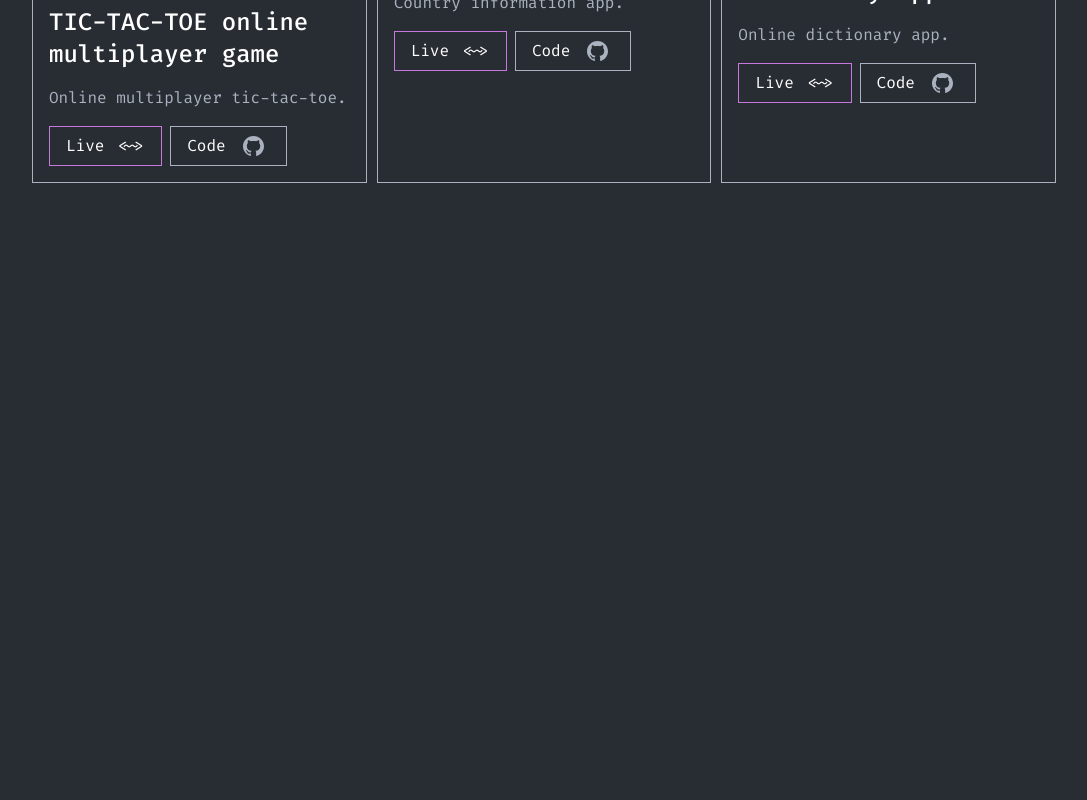
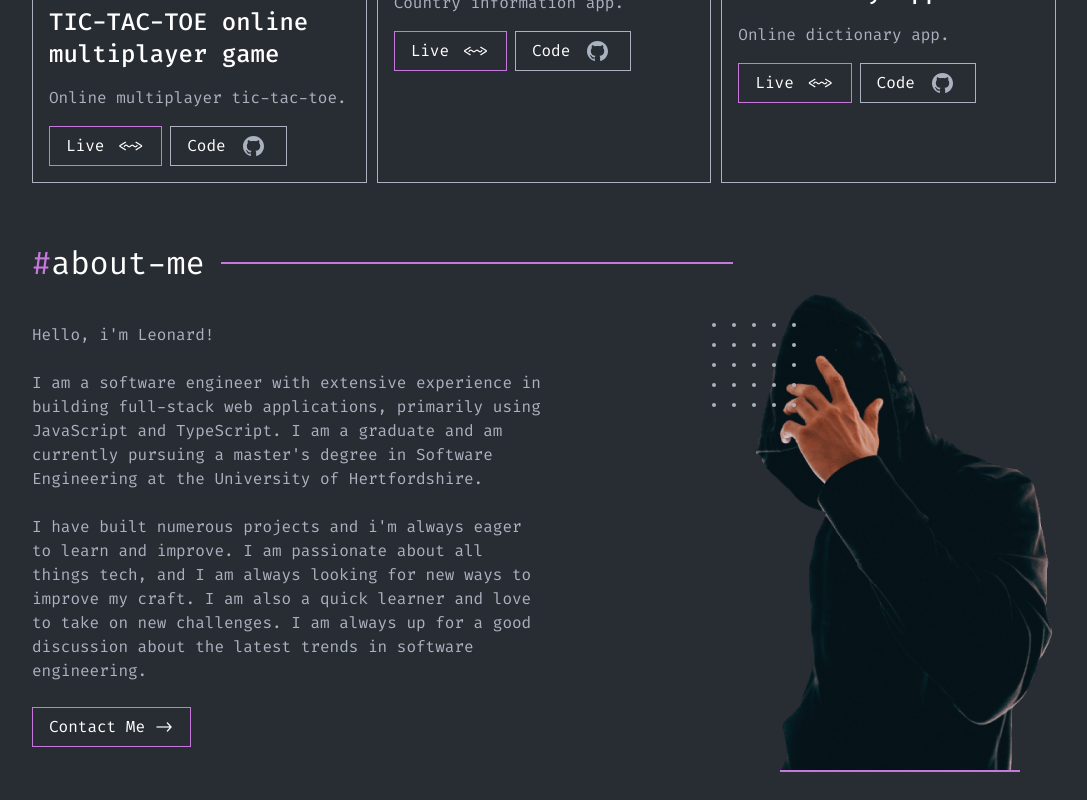
Before and after one commit to leoikeh99/my-portfolio, a React (Vite) app: page / in a window 1280 px wide. Shown: the part 2171-2971 px from the top of the page, without its empty margins (96-1183 px from the left). Before the commit the page ends 2382 px from the top, so only its background shows below. Built offline with nearby package versions, Linux system fonts and the light colour scheme.

Commit message:
Added About section

```diff
--- a/src/App.tsx
+++ b/src/App.tsx
@@ -1,4 +1,5 @@
 import Header from "./components/Header";
+import About from "./sections/About";
 import Hero from "./sections/Hero";
 import Projects from "./sections/Projects";
 import Skills from "./sections/Skills";
@@ -10,6 +11,7 @@ function App() {
       <Hero />
       <Skills />
       <Projects />
+      <About />
     </main>
   );
 }
--- /dev/null
+++ b/src/sections/About.tsx
@@ -0,0 +1,43 @@
+import ProfileImage from "../assets/profile2.png";
+import SquareDots from "../assets/square-dots.svg";
+import SquareDots2 from "../assets/square-dots2.svg";
+
+const About = () => {
+  return (
+    <section>
+      <div className="max-w-[64rem] mx-auto py-7">
+        <h2 className="sub-heading mb-4">
+          <span>#</span>about-me<span></span>
+        </h2>
+        <div className="grid grid-cols-2">
+          <div className="text-gray space-y-6 mt-5">
+            <p>Hello, i'm Leonard!</p>
+            <p>
+              I am a software engineer with extensive experience in building
+              full-stack web applications, primarily using JavaScript and
+              TypeScript. I am a graduate and am currently pursuing a master's
+              degree in Software Engineering at the University of Hertfordshire.
+            </p>
+            <p>
+              I have built numerous projects and i'm always eager to learn and
+              improve. I am passionate about all things tech, and I am always
+              looking for new ways to improve my craft. I am also a quick
+              learner and love to take on new challenges. I am always up for a
+              good discussion about the latest trends in software engineering.
+            </p>
+            <a href="#" className="btn btn-primary">
+              Contact Me {"->"}
+            </a>
+          </div>
+          <div className="flex items-end relative flex-col">
+            <img src={SquareDots} alt="" className="absolute top-5 right-65" />
+            <img src={ProfileImage} alt="" className="-mt-10" />
+            <div className="border border-b border-primary w-full max-w-[15rem] mr-9"></div>
+          </div>
+        </div>
+      </div>
+    </section>
+  );
+};
+
+export default About;
```
Also changed, not shown: src/assets/profile2.png (added), src/assets/square-dots2.svg (added).
